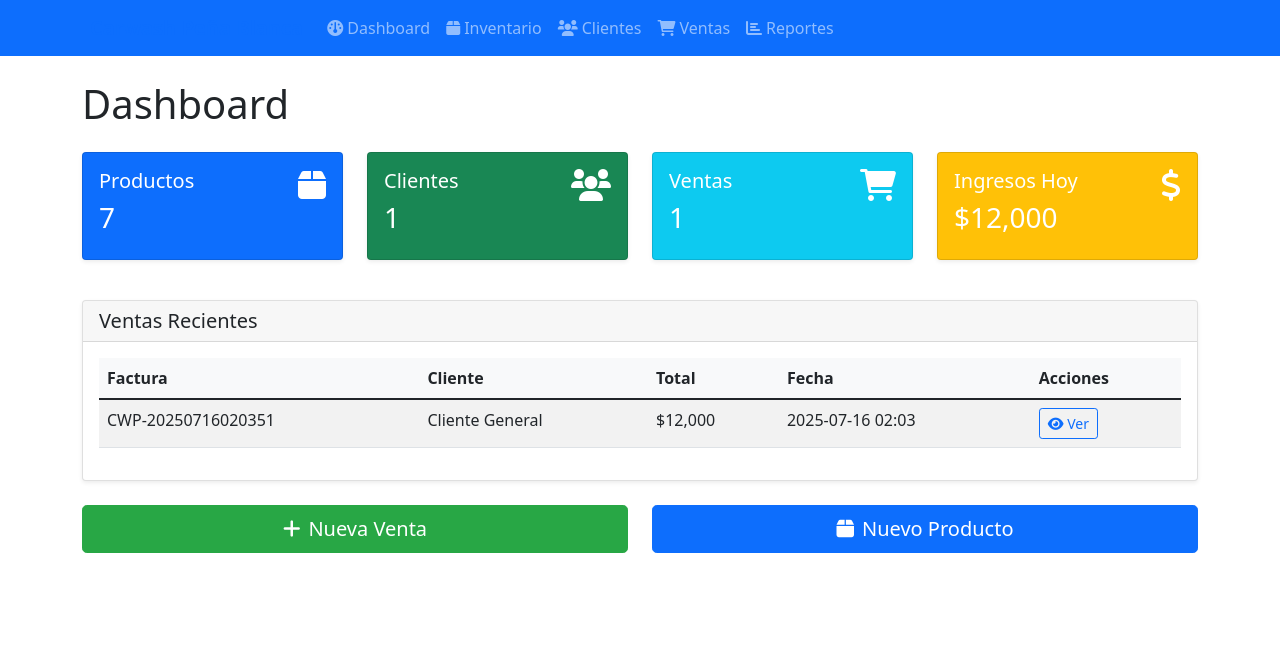
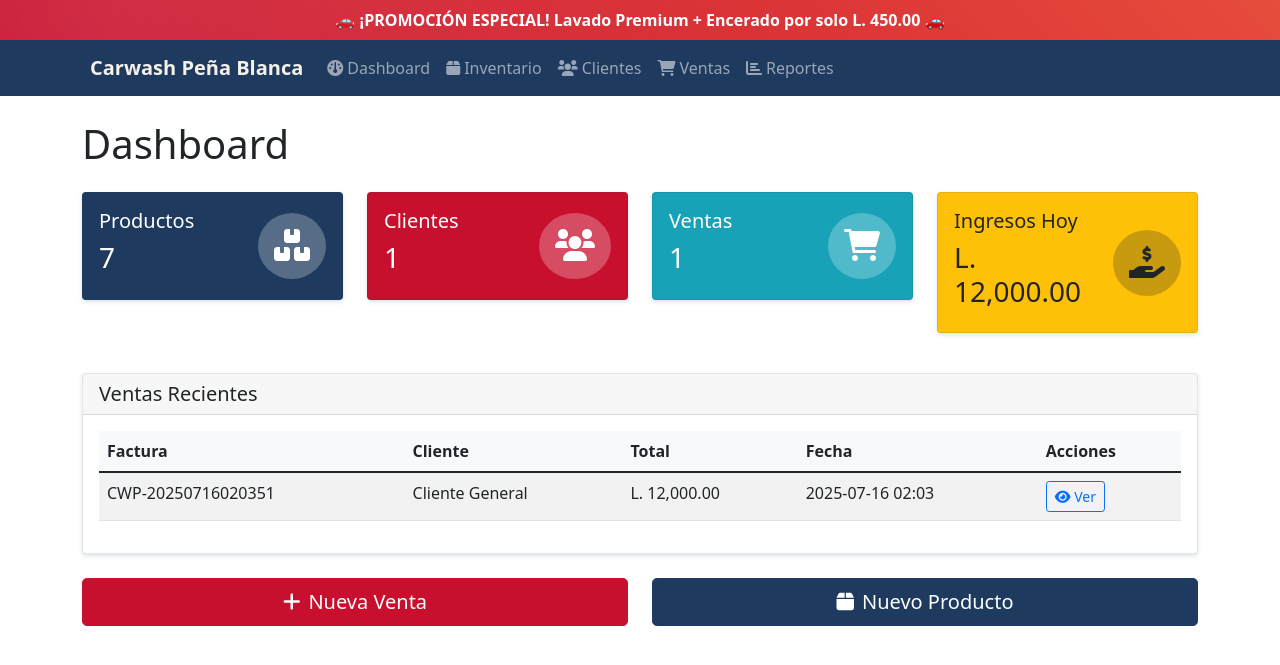
Before and after one commit to Kastillo95/CARWASH-, a Flask app: page / in a window 1280 px wide. Shown: the top 665 px of the page. Run offline with Flask 3, Linux system fonts and the light colour scheme; data comes from the database, SQL or seed files in the repository.

Commit message:
Assistant checkpoint: Actualizado diseño con colores del logo, cinta promocional y moneda Lempiras
Assistant generated file changes:
- templates/base.html: Agregar cinta de promociones y actualizar colores basados en el logo, Agregar cinta de promociones antes del navbar, Agregar script para promociones editables
- templates/dashboard.html: Actualizar iconos del dashboard para que sean más equitativos, Cambiar formato de moneda a Lempiras en tabla de ventas
- templates/invoice.html: Actualizar información de la empresa y formato de moneda en factura, Cambiar formato de moneda a Lempiras en items de factura, Cambiar formato de moneda a Lempiras en total de factura
- templates/sales.html: Cambiar formato de moneda a Lempiras en lista de ventas
- templates/products.html: Cambiar formato de moneda a Lempiras en productos
- main.py: Corregir error en exportación de Excel para ventas

---

User prompt:

okay modifica: en la parte superior agrega permanente una cinta de promosiones editables, la factura debe contenner (carwash peña blanca, direccion peña blanca, telefono: 94648987 ademas todo tien que estar en lempiras hondureños, los iconos del dashboard hazlos mas equitativos y del mismo color, y basa el color de toda la app del logo haz un juego de color

Replit-Commit-Author: Assistant
Replit-Commit-Session-Id: ee590591-e904-462f-859e-e2471a8fc370

```diff
--- a/main.py
+++ b/main.py
@@ -284,7 +284,8 @@ def export_sales_excel():
     conn.close()
 
     # Convert to DataFrame
-    df = pd.DataFrame(sales_data, columns=[desc[0] for desc in conn.description])
+    columns = ['Número Factura', 'Cliente', 'Total', 'Método Pago', 'Fecha']
+    df = pd.DataFrame(sales_data, columns=columns)
 
     # Create Excel file in memory
     output = BytesIO()
--- a/templates/base.html
+++ b/templates/base.html
@@ -8,25 +8,108 @@
     <link href="https://cdn.jsdelivr.net/npm/bootstrap@5.1.3/dist/css/bootstrap.min.css" rel="stylesheet">
     <link href="https://cdnjs.cloudflare.com/ajax/libs/font-awesome/6.0.0/css/all.min.css" rel="stylesheet">
     <style>
+        :root {
+            --primary-navy: #1e3a5f;
+            --secondary-red: #c8102e;
+            --accent-cream: #f5f0e8;
+            --light-gray: #f8f9fa;
+        }
+
+        .promo-banner {
+            background: linear-gradient(45deg, var(--secondary-red), #e74c3c);
+            color: white;
+            padding: 8px 0;
+            text-align: center;
+            font-weight: bold;
+            position: relative;
+            overflow: hidden;
+        }
+
+        .promo-banner::before {
+            content: '';
+            position: absolute;
+            top: 0;
+            left: -100%;
+            width: 100%;
+            height: 100%;
+            background: linear-gradient(90deg, transparent, rgba(255,255,255,0.1), transparent);
+            animation: shine 3s infinite;
+        }
+
+        @keyframes shine {
+            0% { left: -100%; }
+            100% { left: 100%; }
+        }
+
         .navbar-brand {
             font-weight: bold;
-            color: #0d6efd !important;
+            color: var(--accent-cream) !important;
         }
+
+        .navbar-dark {
+            background-color: var(--primary-navy) !important;
+        }
+
         .card {
-            box-shadow: 0 0.125rem 0.25rem rgba(0, 0, 0, 0.075);
-            border: 1px solid rgba(0, 0, 0, 0.125);
+            box-shadow: 0 0.125rem 0.25rem rgba(30, 58, 95, 0.15);
+            border: 1px solid rgba(30, 58, 95, 0.125);
         }
+
         .table th {
-            background-color: #f8f9fa;
+            background-color: var(--light-gray);
         }
+
+        .btn-primary {
+            background-color: var(--primary-navy);
+            border-color: var(--primary-navy);
+        }
+
+        .btn-primary:hover {
+            background-color: #2c5282;
+            border-color: #2c5282;
+        }
+
         .btn-success {
-            background-color: #28a745;
-            border-color: #28a745;
+            background-color: var(--secondary-red);
+            border-color: var(--secondary-red);
+        }
+
+        .btn-success:hover {
+            background-color: #a50d26;
+            border-color: #a50d26;
+        }
+
+        .bg-primary {
+            background-color: var(--primary-navy) !important;
+        }
+
+        .bg-success {
+            background-color: var(--secondary-red) !important;
+        }
+
+        .bg-info {
+            background-color: #17a2b8 !important;
+        }
+
+        .bg-warning {
+            background-color: #ffc107 !important;
+            color: #212529 !important;
+        }
+
+        .text-primary {
+            color: var(--primary-navy) !important;
         }
     </style>
 </head>
 <body>
-    <nav class="navbar navbar-expand-lg navbar-dark bg-primary">
+    <!-- Cinta de Promociones -->
+    <div class="promo-banner">
+        <div class="container">
+            <span id="promo-text">🚗 ¡PROMOCIÓN ESPECIAL! Lavado Premium + Encerado por solo L. 450.00 🚗</span>
+        </div>
+    </div>
+
+    <nav class="navbar navbar-expand-lg navbar-dark">
         <div class="container">
             <a class="navbar-brand" href="{{ url_for('dashboard') }}">
                 <i class="fas fa-car-wash me-2"></i>Carwash Peña Blanca
@@ -71,6 +154,42 @@
     </div>
 
     <script src="https://cdn.jsdelivr.net/npm/bootstrap@5.1.3/dist/js/bootstrap.bundle.min.js"></script>
+
+    <script>
+        // Promociones editables
+        const promos = [
+            '🚗 ¡PROMOCIÓN ESPECIAL! Lavado Premium + Encerado por solo L. 450.00 🚗',
+            '🌟 ¡OFERTA LIMITADA! 20% de descuento en productos de cera 🌟',
+            '💧 ¡NUEVO! Lavado ecológico con productos biodegradables 💧',
+            '🎉 ¡CLIENTE FRECUENTE! Cada 5 lavados, el 6to es GRATIS 🎉'
+        ];
+
+        let currentPromo = 0;
+
+        function changePromo() {
+            const promoText = document.getElementById('promo-text');
+            if (promoText) {
+                promoText.style.opacity = '0';
+                setTimeout(() => {
+                    currentPromo = (currentPromo + 1) % promos.length;
+                    promoText.textContent = promos[currentPromo];
+                    promoText.style.opacity = '1';
+                }, 300);
+            }
+        }
+
+        // Cambiar promoción cada 5 segundos
+        setInterval(changePromo, 5000);
+
+        // Hacer la transición suave
+        document.addEventListener('DOMContentLoaded', function() {
+            const promoText = document.getElementById('promo-text');
+            if (promoText) {
+                promoText.style.transition = 'opacity 0.3s ease-in-out';
+            }
+        });
+    </script>
+
     {% block scripts %}{% endblock %}
 </body>
 </html>
--- a/templates/dashboard.html
+++ b/templates/dashboard.html
@@ -14,13 +14,15 @@
     <div class="col-md-3 mb-3">
         <div class="card bg-primary text-white">
             <div class="card-body">
-                <div class="row">
+                <div class="row align-items-center">
                     <div class="col">
                         <h5 class="card-title">Productos</h5>
                         <h3>{{ total_products }}</h3>
                     </div>
                     <div class="col-auto">
-                        <i class="fas fa-box fa-2x"></i>
+                        <div class="bg-white bg-opacity-25 rounded-circle p-3">
+                            <i class="fas fa-boxes text-white fa-2x"></i>
+                        </div>
                     </div>
                 </div>
             </div>
@@ -29,13 +31,15 @@
     <div class="col-md-3 mb-3">
         <div class="card bg-success text-white">
             <div class="card-body">
-                <div class="row">
+                <div class="row align-items-center">
                     <div class="col">
                         <h5 class="card-title">Clientes</h5>
                         <h3>{{ total_customers }}</h3>
                     </div>
                     <div class="col-auto">
-                        <i class="fas fa-users fa-2x"></i>
+                        <div class="bg-white bg-opacity-25 rounded-circle p-3">
+                            <i class="fas fa-users text-white fa-2x"></i>
+                        </div>
                     </div>
                 </div>
             </div>
@@ -44,28 +48,32 @@
     <div class="col-md-3 mb-3">
         <div class="card bg-info text-white">
             <div class="card-body">
-                <div class="row">
+                <div class="row align-items-center">
                     <div class="col">
                         <h5 class="card-title">Ventas</h5>
                         <h3>{{ total_sales }}</h3>
                     </div>
                     <div class="col-auto">
-                        <i class="fas fa-shopping-cart fa-2x"></i>
+                        <div class="bg-white bg-opacity-25 rounded-circle p-3">
+                            <i class="fas fa-shopping-cart text-white fa-2x"></i>
+                        </div>
                     </div>
                 </div>
             </div>
         </div>
     </div>
     <div class="col-md-3 mb-3">
-        <div class="card bg-warning text-white">
+        <div class="card bg-warning text-dark">
             <div class="card-body">
-                <div class="row">
+                <div class="row align-items-center">
                     <div class="col">
                         <h5 class="card-title">Ingresos Hoy</h5>
-                        <h3>${{ "{:,.0f}".format(daily_revenue) }}</h3>
+                        <h3>L. {{ "{:,.2f}".format(daily_revenue) }}</h3>
                     </div>
                     <div class="col-auto">
-                        <i class="fas fa-dollar-sign fa-2x"></i>
+                        <div class="bg-dark bg-opacity-25 rounded-circle p-3">
+                            <i class="fas fa-hand-holding-usd text-dark fa-2x"></i>
+                        </div>
                     </div>
                 </div>
             </div>
@@ -97,7 +105,7 @@
                             <tr>
                                 <td>{{ sale.invoice_number }}</td>
                                 <td>{{ sale.customer_name or 'Cliente General' }}</td>
-                                <td>${{ "{:,.0f}".format(sale.total) }}</td>
+                                <td>L. {{ "{:,.2f}".format(sale.total) }}</td>
                                 <td>{{ sale.created_at[:16] }}</td>
                                 <td>
                                     <a href="{{ url_for('view_invoice', sale_id=sale.id) }}" class="btn btn-sm btn-outline-primary">
--- a/templates/products.html
+++ b/templates/products.html
@@ -37,7 +37,7 @@
                             <tr>
                                 <td>{{ product.name }}</td>
                                 <td>{{ product.description }}</td>
-                                <td>${{ "{:,.0f}".format(product.price) }}</td>
+                                <td>L. {{ "{:,.2f}".format(product.price) }}</td>
                                 <td>
                                     <span class="badge {% if product.stock > 10 %}bg-success{% elif product.stock > 0 %}bg-warning{% else %}bg-danger{% endif %}">
                                         {{ product.stock }}
--- a/templates/sales.html
+++ b/templates/sales.html
@@ -37,7 +37,7 @@
                             <tr>
                                 <td>{{ sale.invoice_number }}</td>
                                 <td>{{ sale.customer_name or 'Cliente General' }}</td>
-                                <td>${{ "{:,.0f}".format(sale.total) }}</td>
+                                <td>L. {{ "{:,.2f}".format(sale.total) }}</td>
                                 <td>{{ sale.created_at[:16] }}</td>
                                 <td>
                                     <span class="badge bg-success">{{ sale.status.title() }}</span>
```
Also changed, not shown: templates/invoice.html (+5 -5 lines).
